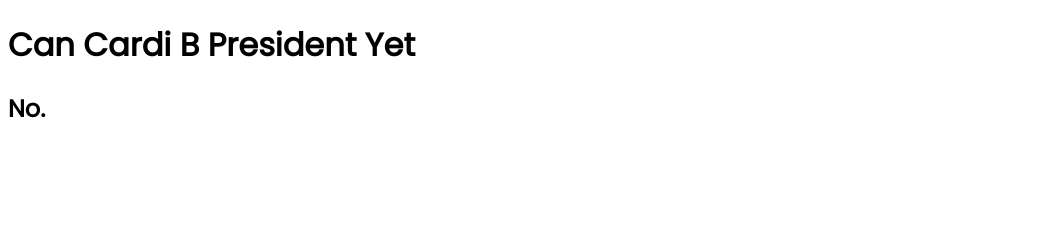
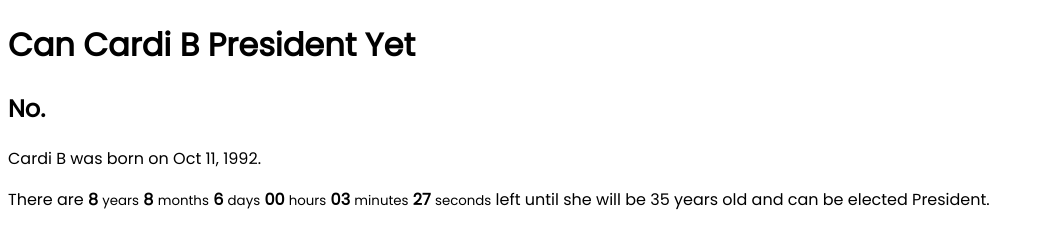
Before and after one commit to elgreg/cancardibpresidentyet.com, a plain HTML site: page index.html in a window 1280 px wide. Shown: the whole page, without its empty margins (0-1044 px from the left). Drawn offline with Linux system fonts and the light colour scheme.

Commit message:
Added countdown
Thanks https://praveenlobo.com/blog/javascript-countdown-timer/

```diff
--- a/index.html
+++ b/index.html
@@ -25,7 +25,9 @@
   <body>
 
    <h1>Can Cardi B President Yet</h1>
-   <h2 id="answer">Calculating</h2>
+   <h2 id="answer">Calculating...</h2>
+   <p>Cardi B was born on Oct 11, 1992.</p>
+   <p>There are <span id="countdown">...</span> left until she will be 35 years old and can be elected President.</p>
 
   <script type="text/javascript">
     function updateAnwser(isPrez){
@@ -40,12 +42,104 @@
      var cardiBDay = new Date("Sun Oct 11 1992 00:00:00 GMT-0400 (Eastern Daylight Time)");
      var cardiBPresidentDay = new Date("Oct 11 2027 00:00:00 GMT-0400 (Eastern Daylight Time)");
      var rn = new Date();
-    //  debugger;
      if(cardiBPresidentDay - rn < 0){
       updateAnwser(true);
      } else {
       updateAnwser(false);
      }
+
+     // Thanks https://praveenlobo.com/blog/javascript-countdown-timer/
+     /**********************************************************************************************
+      # MIT License
+      #
+      # Copyright (c) 2011 Praveen Lobo (praveenlobo.com)
+      #
+      # Permission is hereby granted, free of charge, to any person obtaining a copy
+      # of this software and associated documentation files (the "Software"), to deal
+      # in the Software without restriction, including without limitation the rights
+      # to use, copy, modify, merge, publish, distribute, sublicense, and/or sell
+      # copies of the Software, and to permit persons to whom the Software is
+      # furnished to do so, subject to the following conditions:
+      #
+      # The above copyright notice and this permission notice shall be included in all
+      # copies or substantial portions of the Software.
+      #
+      # THE SOFTWARE IS PROVIDED "AS IS", WITHOUT WARRANTY OF ANY KIND, EXPRESS OR
+      # IMPLIED, INCLUDING BUT NOT LIMITED TO THE WARRANTIES OF MERCHANTABILITY,
+      # FITNESS FOR A PARTICULAR PURPOSE AND NONINFRINGEMENT. IN NO EVENT SHALL THE
+      # AUTHORS OR COPYRIGHT HOLDERS BE LIABLE FOR ANY CLAIM, DAMAGES OR OTHER
+      # LIABILITY, WHETHER IN AN ACTION OF CONTRACT, TORT OR OTHERWISE, ARISING FROM,
+      # OUT OF OR IN CONNECTION WITH THE SOFTWARE OR THE USE OR OTHER DEALINGS IN THE
+      # SOFTWARE.
+      #
+      **********************************************************************************************/
+
+      function CountDown(initDate, id){
+        this.endDate = new Date(initDate);
+        this.countainer = document.getElementById(id);
+        this.numOfDays = [ 31, 28, 31, 30, 31, 30, 31, 31, 30, 31, 30, 31 ];
+        this.borrowed = 0, this.years = 0, this.months = 0, this.days = 0;
+        this.hours = 0, this.minutes = 0, this.seconds = 0;
+        this.updateNumOfDays();
+        this.updateCounter();
+      }
+
+      CountDown.prototype.updateNumOfDays=function(){
+        var dateNow = new Date();
+        var currYear = dateNow.getFullYear();
+        if ( (currYear % 4 == 0 && currYear % 100 != 0 ) || currYear % 400 == 0 ) {
+            this.numOfDays[1] = 29;
+        }
+        var self = this;
+        setTimeout(function(){self.updateNumOfDays();}, (new Date((currYear+1), 1, 2) - dateNow));
+      }
+
+      CountDown.prototype.datePartDiff=function(then, now, MAX){
+        var diff = now - then - this.borrowed;
+        this.borrowed = 0;
+        if ( diff > -1 ) return diff;
+        this.borrowed = 1;
+        return (MAX + diff);
+      }
+
+      CountDown.prototype.calculate=function(){
+        var futureDate = this.endDate;
+        var currDate = new Date();
+        this.seconds = this.datePartDiff(currDate.getSeconds(), futureDate.getSeconds(), 60);
+        this.minutes = this.datePartDiff(currDate.getMinutes(), futureDate.getMinutes(), 60);
+        this.hours = this.datePartDiff(currDate.getHours(), futureDate.getHours(), 24);
+        this.days = this.datePartDiff(currDate.getDate(), futureDate.getDate(), this.numOfDays[futureDate.getMonth()]);
+        this.months = this.datePartDiff(currDate.getMonth(), futureDate.getMonth(), 12);
+        this.years = this.datePartDiff(currDate.getFullYear(), futureDate.getFullYear(),0);
+      }
+
+      CountDown.prototype.addLeadingZero=function(value){
+        return value < 10 ? ("0" + value) : value;
+      }
+
+      CountDown.prototype.formatTime=function(){
+        this.seconds = this.addLeadingZero(this.seconds);
+        this.minutes = this.addLeadingZero(this.minutes);
+        this.hours = this.addLeadingZero(this.hours);
+      }
+
+      CountDown.prototype.updateCounter=function(){
+        this.calculate();
+        this.formatTime();
+        this.countainer.innerHTML ="<strong>" + this.years + "</strong> <small>" + (this.years == 1? "year" : "years") + "</small>" +
+          " <strong>" + this.months + "</strong> <small>" + (this.months == 1? "month" : "months") + "</small>" +
+          " <strong>" + this.days + "</strong> <small>" + (this.days == 1? "day" : "days") + "</small>" +
+          " <strong>" + this.hours + "</strong> <small>" + (this.hours == 1? "hour" : "hours") + "</small>" +
+          " <strong>" + this.minutes + "</strong> <small>" + (this.minutes == 1? "minute" : "minutes") + "</small>" +
+          " <strong>" + this.seconds + "</strong> <small>" + (this.seconds == 1? "second" : "seconds") + "</small>";
+        if ( this.endDate > (new Date()) ) {
+            var self = this;
+            setTimeout(function(){self.updateCounter();}, 1000);
+        }
+      }
+
+
+     new CountDown(cardiBPresidentDay, "countdown");
    }
    if (document.addEventListener) document.addEventListener("DOMContentLoaded", autorun, false);
    else if (document.attachEvent) document.attachEvent("onreadystatechange", autorun);
```
